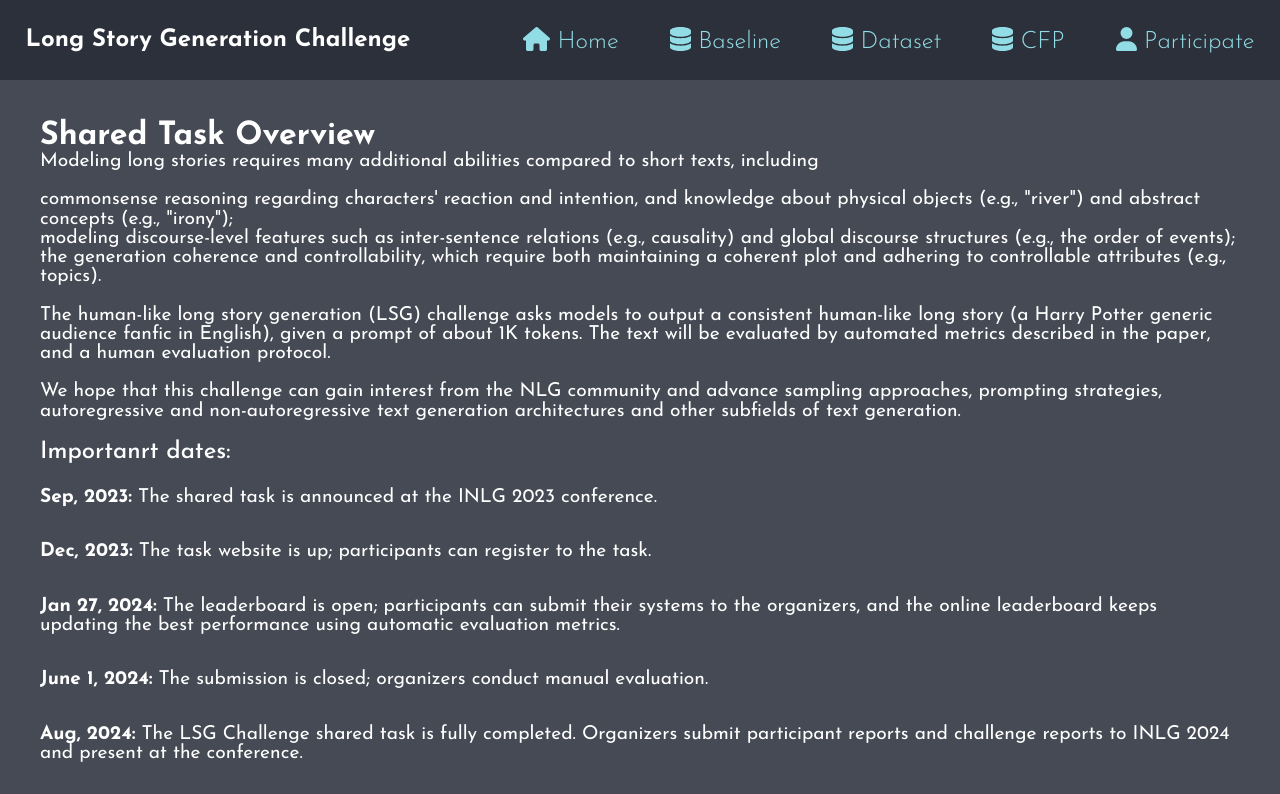
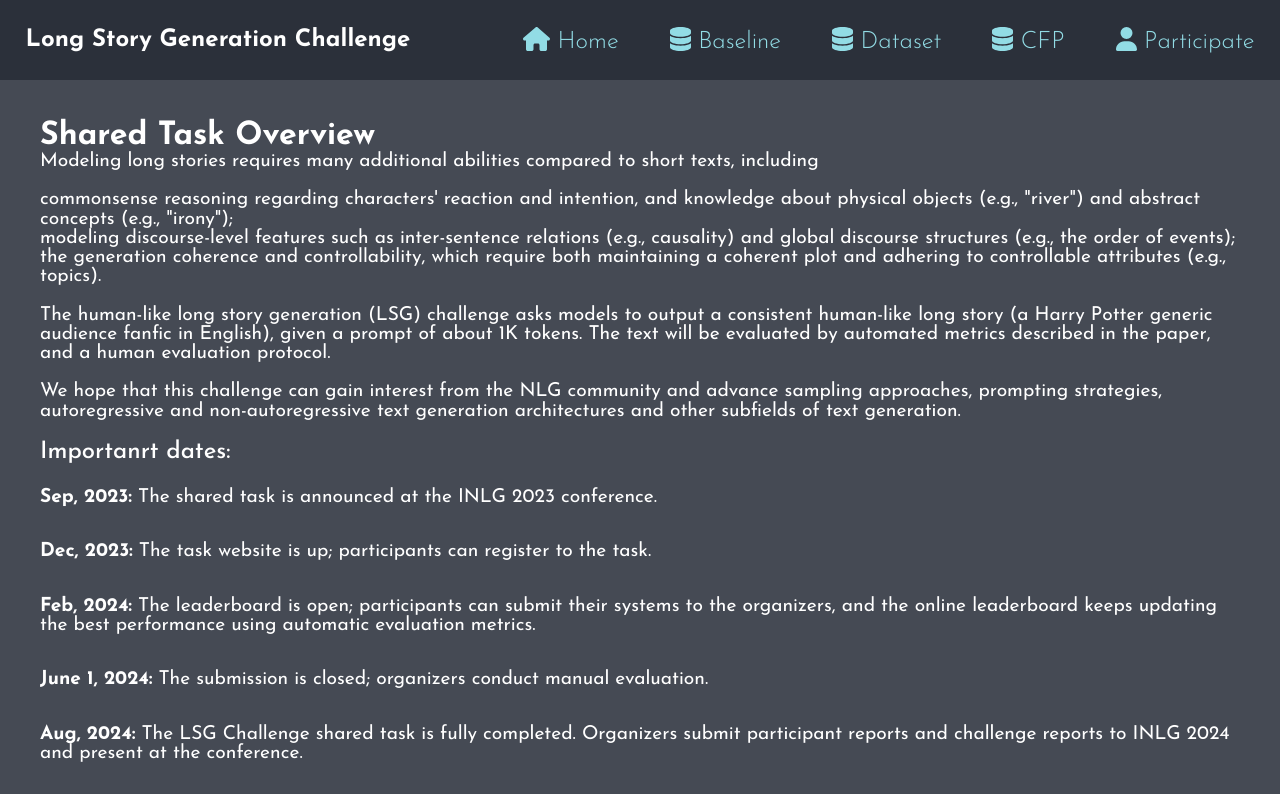
Before and after one commit to NazarovNikita1/LSGC, a Vue app: page / in a window 1280 px wide. Shown: the top 794 px of the page. Built offline with nearby package versions, Linux system fonts and the light colour scheme; what vue-particles would draw is missing.

Commit message:
Update HomePage.vue

```diff
--- a/src/views/HomePage.vue
+++ b/src/views/HomePage.vue
@@ -48,7 +48,7 @@
         register to the task.
       </p>
       <p class="program-step">
-        <strong>Jan 27, 2024:</strong> The leaderboard is open; participants can
+        <strong>Feb, 2024:</strong> The leaderboard is open; participants can
         submit their systems to the organizers, and the online leaderboard keeps
         updating the best performance using automatic evaluation metrics.
       </p>
```
